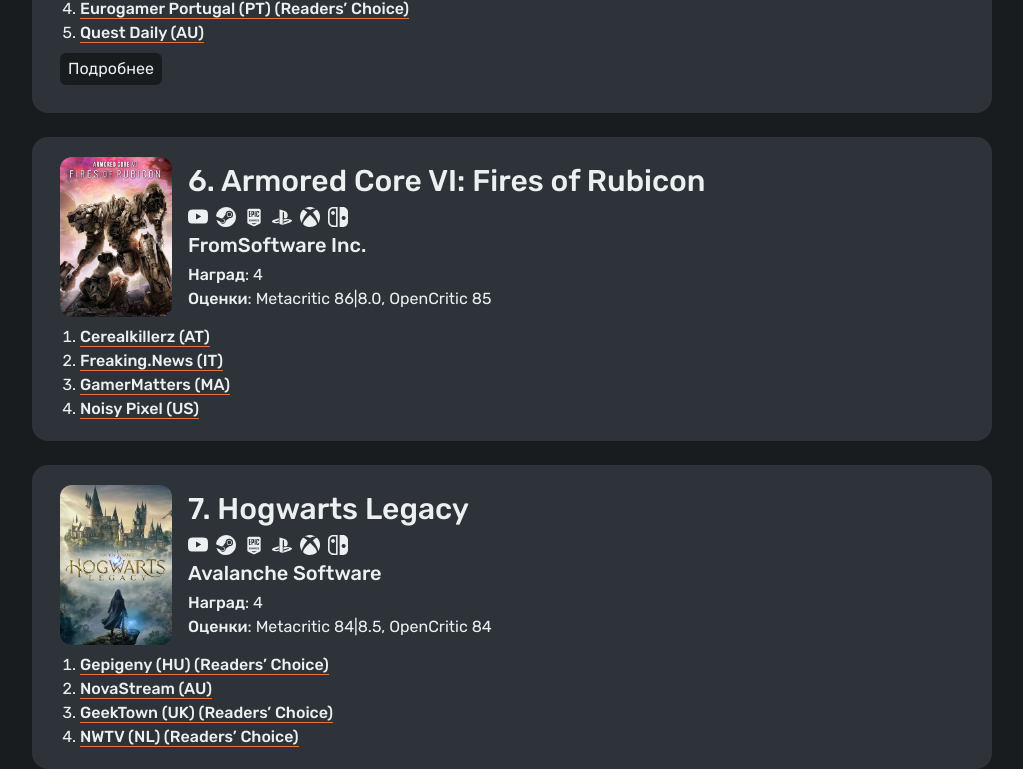
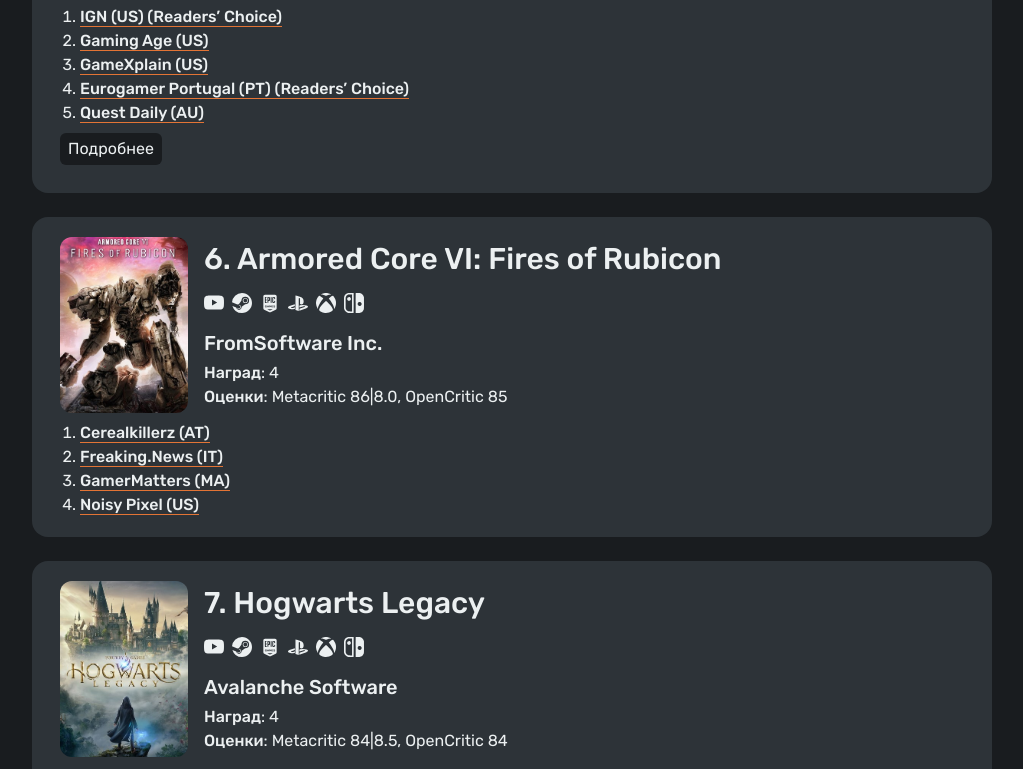
Before and after one commit to totaku/tirednerds-goty, an Astro site: page /2023/goty in a window 1280 px wide. Shown: the part 2031-2800 px from the top of the page, without its empty margins (128-1151 px from the left). Built offline with nearby package versions, Linux system fonts and the light colour scheme; Astro itself is replaced by a stand-in of ours.

Commit message:
поправил отступы

```diff
--- a/src/components/GotyGame.astro
+++ b/src/components/GotyGame.astro
@@ -35,7 +35,7 @@
 <div class="mx-auto overflow-visible card pb-2">
     <div class="flex">
         <div class="flex-shrink">
-            <img class="sm:h-40 sm:w-28 h-16 aspect-square sm:aspect-auto object-cover rounded-xl" src={image} alt={game} title={game}>
+            <img class="sm:h-44 sm:w-32 h-16 aspect-square sm:aspect-auto object-cover rounded-xl" src={image} alt={game} title={game}>
         </div>
         <div class="pl-4 self-center">
             <h2 class="pt-0 w-72 sm:w-full pb-2 text-xl sm:text-3xl" id={game}>
@@ -43,7 +43,7 @@
                     {place}. {game}
                 </a>
             </h2>
-            <div class="hidden sm:flex place-items-center content-center">
+            <div class="py-2 hidden sm:flex place-items-center content-center">
                 <div class={hide_yt}>
                     <a href={url_yt} target="_blank" title="Посмотреть трейлер на YouTube">
                         <svg class="fill-white mr-2 w-5" xmlns="http://www.w3.org/2000/svg" fill="currentColor" viewBox="0 0 16 16">
@@ -96,7 +96,7 @@
                     </a>
                 </div>
             </div>
-            <p class="py-1 text-md sm:text-xl leading-tight font-medium hidden sm:block mr-2">
+            <p class="pt-2 pb-1 text-md sm:text-xl leading-tight font-medium hidden sm:block mr-2">
                     {developer}
                 </p>
             <ul class="hidden sm:inline-block">
```
